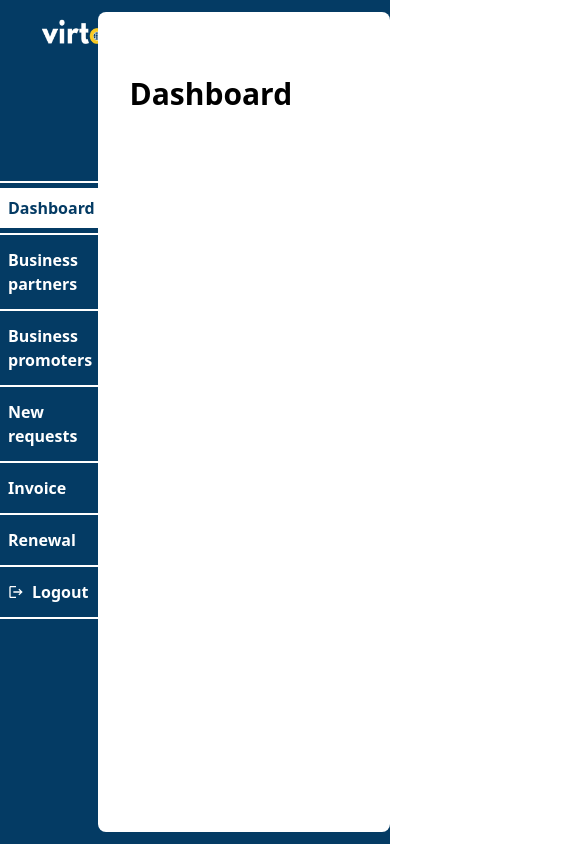
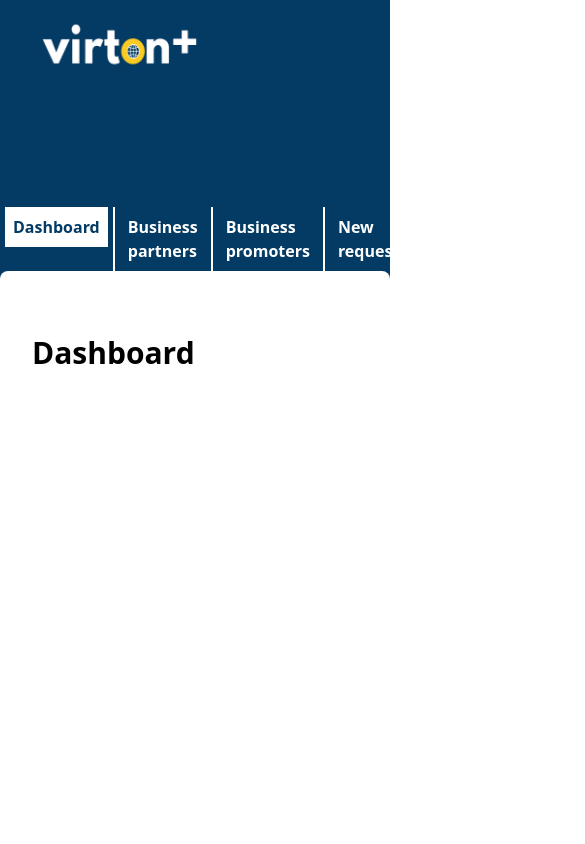
Before and after one commit to chaitu5981/dashboard, a React (Vite) app in the folder frontend/: page / in a window 390 px wide. Shown: the top 844 px of the page, 585 px wide, since content can reach past the window. Built offline with nearby package versions, Linux system fonts and the light colour scheme.

Commit message:
Second commit

```diff
--- a/frontend/src/App.jsx
+++ b/frontend/src/App.jsx
@@ -19,7 +19,7 @@ const App = () => {
   const loadData = async (parameter) => {
     if (parameter === "Business partners") {
       try {
-        const res = await fetch("http://localhost:3000/partners");
+        const res = await fetch("https://dashboard-2ptj.onrender.com/partners");
         const data = await res.json();
         setFieldData(data.data);
       } catch (error) {
@@ -31,14 +31,14 @@ const App = () => {
     loadData(tabs[tabIndex]);
   }, [tabIndex]);
   return (
-    <div className="flex  bg-[#043b64] h-screen py-3">
-      <div className="menu w-[25%] flex flex-col gap-32 text-white">
+    <div className="flex flex-col md:flex-row bg-[#043b64] min-h-screen  py-3">
+      <div className="menu w-full md:w-[25%] flex flex-col gap-32 h-full text-white">
         <img src={logo} alt="" className="w-[10rem] ml-10" />
-        <div className="flex flex-col border-t-2 border-white font-bold">
+        <div className="flex md:flex-col  md:border-t-2 border-white font-bold">
           {tabs.map((t, i) => (
             <div
               key={i}
-              className="py-[5px] border-b-2 border-white cursor-pointer"
+              className="px-[5px] md:py-[5px] md:px-0 md:border-b-2 md:border-r-0 border-r-2 border-white cursor-pointer"
             >
               <div
                 onClick={() => {
@@ -54,7 +54,7 @@ const App = () => {
           ))}
         </div>
       </div>
-      <div className="w-[75%] h-full bg-white rounded-lg py-16 px-8">
+      <div className="w-full md:w-[75%] min-h-screen bg-white rounded-lg py-16 px-8 ">
         <p className="text-3xl font-bold">Dashboard</p>
         {tabs[tabIndex] === "Business partners" && (
           <div className="mt-20">
```
